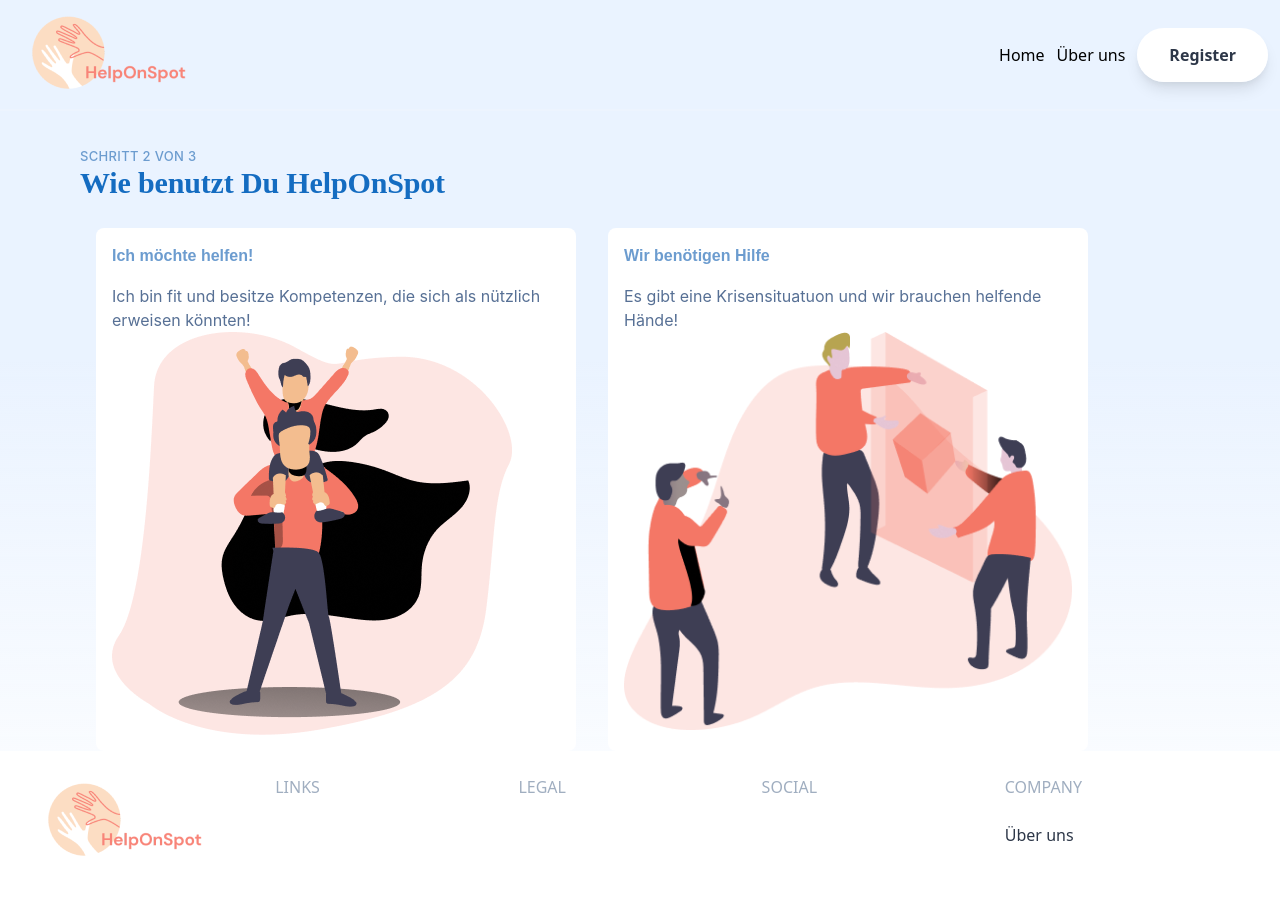
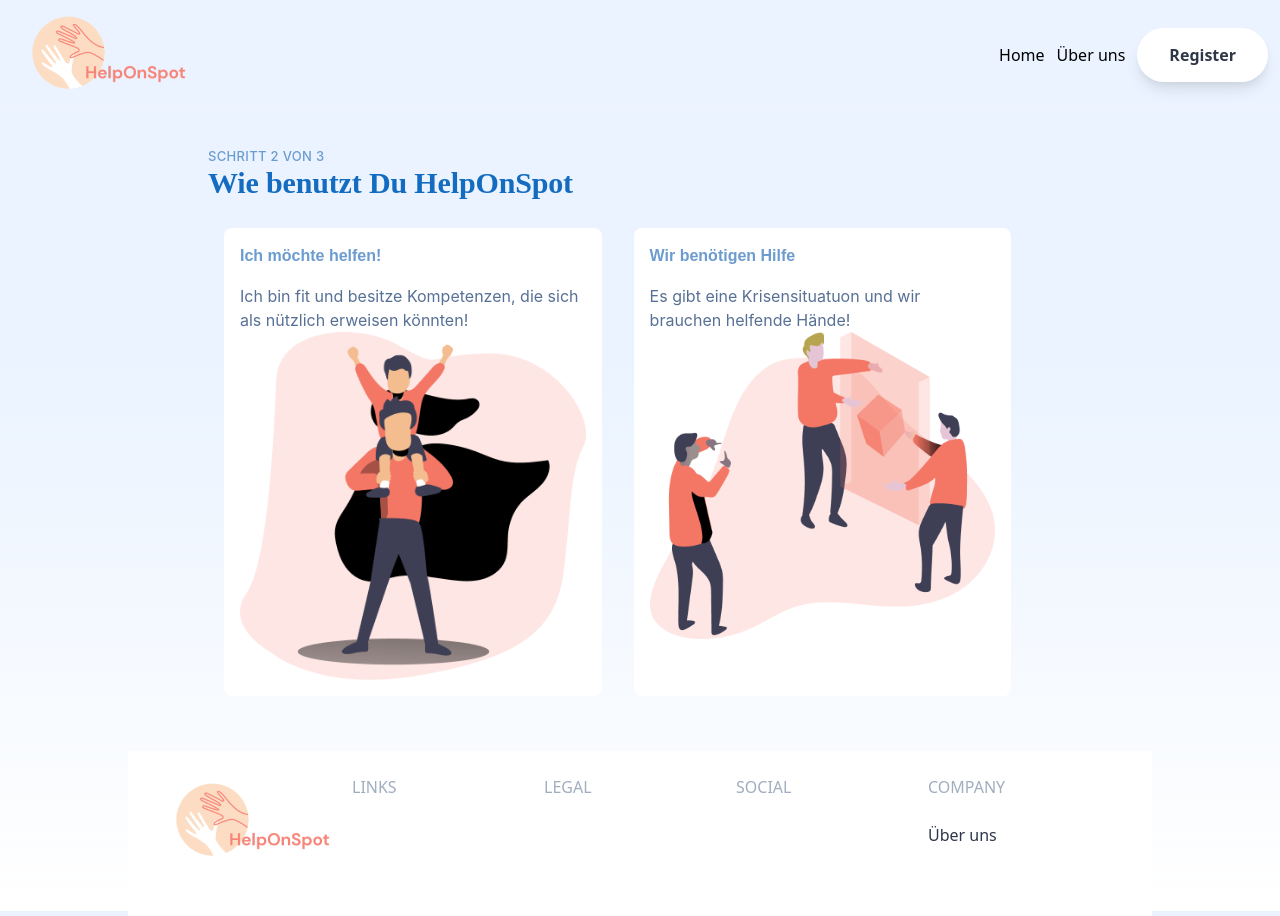
Before and after one commit to Helfer-Portal/helponspot-client, a React (Create React App) app: page /org-register1 in a window 1280 px wide. Built offline with nearby package versions, Linux system fonts and the light colour scheme.

Commit message:
set max width

```diff
--- a/src/features/org-register/components/full-height-layout-no-footer.jsx
+++ b/src/features/org-register/components/full-height-layout-no-footer.jsx
@@ -5,7 +5,7 @@ import Footer from "../../landing-page/components/footer";
 /** Layout for the register desktop story */
 export default function FullHeightLayoutNoFooter(props) {
   return (
-    <div className="flex flex-col m-auto w-full h-full">
+    <div className="flex flex-col m-auto w-full max-w-screen-lg h-full">
       <div style={{height: '100vh'}} class="pt-8 align-start justify-start pl-20 h-2/3 container-form ">
         {props.children}
       </div>
--- a/src/features/org-register/components/full-height-layout.jsx
+++ b/src/features/org-register/components/full-height-layout.jsx
@@ -5,7 +5,7 @@ import Footer from "../../landing-page/components/footer";
 /** Layout for the register desktop story */
 export default function FullHeightLayout(props) {
   return (
-    <div className="flex flex-col m-auto w-full h-full">
+    <div className="flex flex-col m-auto w-full max-w-screen-lg h-full">
       <div style={{height: '80vh'}} class="pt-8 align-start justify-start pl-20 h-2/3 container-form ">
         {props.children}
       </div>
```
